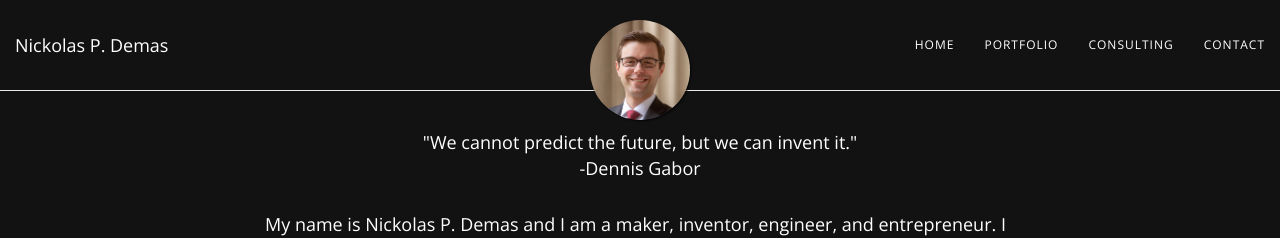
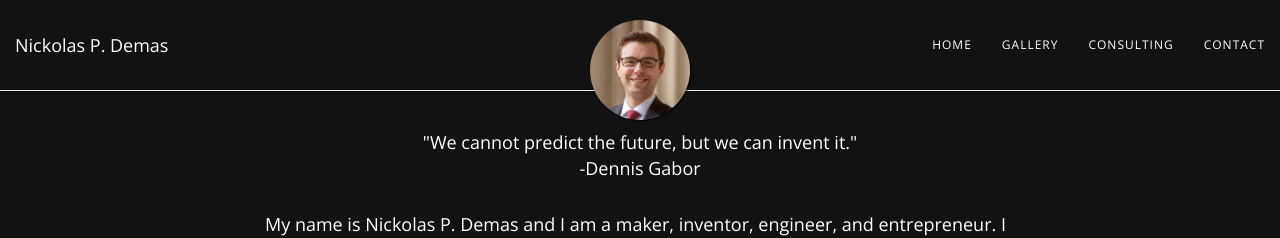
Before and after one commit to npdemas/npdemas.github.io, a Jekyll site: the page built from index.html, in a window 1280 px wide. Shown: the top 238 px of the page. Built offline with Jekyll 4.4.1, drawn with Linux system fonts in a browser that asks for light colours; nearby versions of some CDN libraries; the list of posts is cut into pages by our own code.

Commit message:
Changed Portfolio to Gallery

```diff
--- a/_config.yml
+++ b/_config.yml
@@ -21,7 +21,7 @@ title: Nickolas P. Demas
 # List of links in the navigation bar
 navbar-links:
   Home: "index.html"
-  Portfolio: "portfolio"
+  Gallery: "gallery"
   Consulting: "consulting"
   Contact: "contact"
   #About Me: "aboutme"
```
